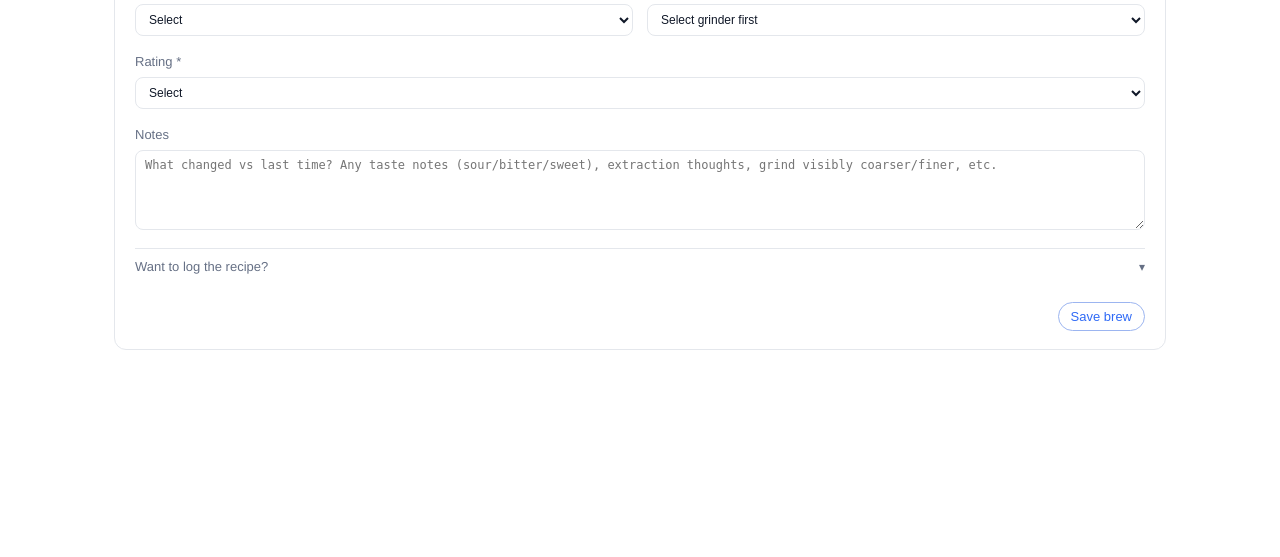
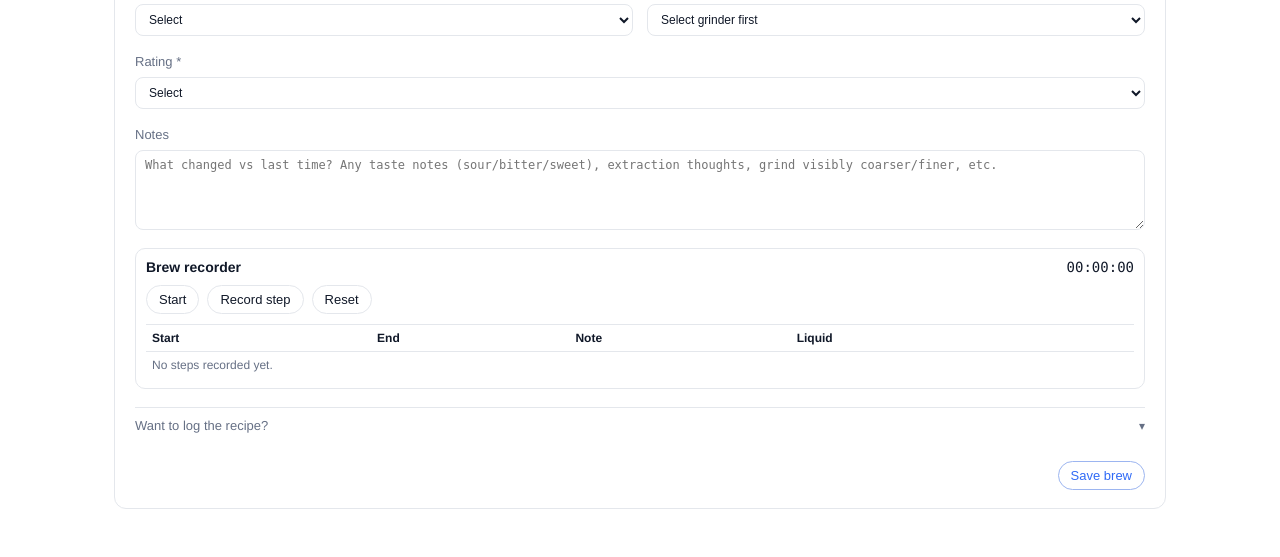
Before and after one commit to nicholasedger88/coffeelog, a Flask app: page /add in a window 1280 px wide. Shown: the part 654-1211 px from the top of the page. Before the commit the page ends 1004 px from the top, so only its background shows below. Run offline with Flask 3, Linux system fonts and the light colour scheme; data comes from the database, SQL or seed files in the repository; some libraries are stand-ins or nearby versions.

Commit message:
Add brew recorder with persisted brew steps

```diff
--- a/app.py
+++ b/app.py
@@ -109,6 +109,17 @@ def format_duration(seconds: int | float | None) -> str:
     return f"{minutes}:{remaining:02d}"
 
 
+@app.template_filter("format_clock")
+def format_clock(seconds: int | float | None) -> str:
+    if seconds is None:
+        return ""
+    total = int(round(seconds))
+    hours = total // 3600
+    minutes = (total % 3600) // 60
+    remaining = total % 60
+    return f"{hours:02d}:{minutes:02d}:{remaining:02d}"
+
+
 @app.template_filter("recipe_summary")
 def recipe_summary(brew: sqlite3.Row | dict[str, Any]) -> str:
     def get_value(key: str) -> Any:
@@ -260,6 +271,17 @@ CREATE TABLE IF NOT EXISTS brews (
     created_at TEXT NOT NULL,
     FOREIGN KEY (bag_id) REFERENCES bags(id) ON DELETE CASCADE
 );
+
+CREATE TABLE IF NOT EXISTS brew_steps (
+    id INTEGER PRIMARY KEY AUTOINCREMENT,
+    brew_id INTEGER NOT NULL,
+    step_order INTEGER NOT NULL,
+    start_seconds INTEGER NOT NULL,
+    end_seconds INTEGER NOT NULL,
+    label_text TEXT,
+    liquid_text TEXT,
+    FOREIGN KEY (brew_id) REFERENCES brews(id) ON DELETE CASCADE
+);
 """
 
 
@@ -274,6 +296,7 @@ def init_db() -> None:
     conn.executescript(SCHEMA_SQL)
     migrate_bags_schema(conn)
     migrate_brews_schema(conn)
+    migrate_brew_steps_schema(conn)
     conn.commit()
     conn.close()
 
@@ -325,6 +348,77 @@ def migrate_brews_schema(conn: sqlite3.Connection) -> None:
         "UPDATE brews SET logged_by_user = COALESCE(logged_by_user, 'Nicholas') WHERE logged_by_user IS NULL OR logged_by_user = ''"
     )
 
+
+
+
+def migrate_brew_steps_schema(conn: sqlite3.Connection) -> None:
+    conn.execute(
+        """
+        CREATE TABLE IF NOT EXISTS brew_steps (
+            id INTEGER PRIMARY KEY AUTOINCREMENT,
+            brew_id INTEGER NOT NULL,
+            step_order INTEGER NOT NULL,
+            start_seconds INTEGER NOT NULL,
+            end_seconds INTEGER NOT NULL,
+            label_text TEXT,
+            liquid_text TEXT,
+            FOREIGN KEY (brew_id) REFERENCES brews(id) ON DELETE CASCADE
+        )
+        """
+    )
+    conn.execute(
+        """
+        CREATE UNIQUE INDEX IF NOT EXISTS idx_brew_steps_brew_order
+        ON brew_steps (brew_id, step_order)
+        """
+    )
+
+
+def parse_brew_steps(raw_steps: str | None) -> tuple[list[dict[str, Any]], list[str]]:
+    if not raw_steps:
+        return [], []
+    errors: list[str] = []
+    try:
+        payload = json.loads(raw_steps)
+    except json.JSONDecodeError:
+        return [], ["Brew recorder data is invalid."]
+    if not isinstance(payload, list):
+        return [], ["Brew recorder data is invalid."]
+
+    parsed_steps: list[dict[str, Any]] = []
+    previous_end = 0
+    for index, item in enumerate(payload, start=1):
+        if not isinstance(item, dict):
+            errors.append("Brew recorder step format is invalid.")
+            continue
+        start_raw = item.get("start_seconds")
+        end_raw = item.get("end_seconds")
+        if not isinstance(start_raw, int) or not isinstance(end_raw, int):
+            errors.append(f"Step {index} has invalid timing data.")
+            continue
+        if start_raw < 0 or end_raw < 0 or end_raw <= start_raw:
+            errors.append(f"Step {index} timing must be positive and increasing.")
+            continue
+        if start_raw < previous_end:
+            errors.append(f"Step {index} starts before the previous step ends.")
+            continue
+        if end_raw > 36000:
+            errors.append(f"Step {index} timing is too long.")
+            continue
+        label_text = str(item.get("label_text", "")).strip()[:200]
+        liquid_text = str(item.get("liquid_text", "")).strip()[:120]
+        parsed_steps.append(
+            {
+                "step_order": index,
+                "start_seconds": start_raw,
+                "end_seconds": end_raw,
+                "label_text": label_text,
+                "liquid_text": liquid_text,
+            }
+        )
+        previous_end = end_raw
+
+    return parsed_steps, errors
 
 def normalize_flavours(raw: str) -> str:
     parts = [part.strip() for part in raw.split(",") if part.strip()]
@@ -989,6 +1083,27 @@ def fetch_brews_for_bag(bag_id: int) -> list[sqlite3.Row]:
     return rows
 
 
+def fetch_steps_for_brew_ids(brew_ids: list[int]) -> dict[int, list[sqlite3.Row]]:
+    if not brew_ids:
+        return {}
+    placeholders = ",".join(["?" for _ in brew_ids])
+    conn = get_db()
+    rows = conn.execute(
+        f"""
+        SELECT *
+        FROM brew_steps
+        WHERE brew_id IN ({placeholders})
+        ORDER BY brew_id, step_order ASC
+        """,
+        brew_ids,
+    ).fetchall()
+    conn.close()
+    grouped: dict[int, list[sqlite3.Row]] = {}
+    for row in rows:
+        grouped.setdefault(row["brew_id"], []).append(row)
+    return grouped
+
+
 def fetch_grind_insights(bag_id: int) -> list[sqlite3.Row]:
     conn = get_db()
     rows = conn.execute(
@@ -1112,9 +1227,12 @@ def add_coffee() -> Any:
         if not bag_only_mode and not bag_id:
             errors.append("Select an existing bag.")
         brew_data: dict[str, Any] = {}
+        brew_steps: list[dict[str, Any]] = []
         if not bag_only_mode:
             brew_data, brew_errors = validate_brew_payload(request.form)
             errors.extend(brew_errors)
+            brew_steps, step_errors = parse_brew_steps(request.form.get("brew_steps_json"))
+            errors.extend(step_errors)
 
         if errors:
             for error in errors:
@@ -1124,7 +1242,7 @@ def add_coffee() -> Any:
             if bag_only_mode:
                 bag_id = insert_bag(conn, bag_data, request.files.get("bag_photo"))
             else:
-                conn.execute(
+                brew_cursor = conn.execute(
                     """
                     INSERT INTO brews (
                         bag_id, date, rating, brew_style, grinder, logged_by_user,
@@ -1154,6 +1272,23 @@ def add_coffee() -> Any:
                         datetime.utcnow().isoformat(timespec="seconds"),
                     ),
                 )
+                brew_id = int(brew_cursor.lastrowid)
+                for step in brew_steps:
+                    conn.execute(
+                        """
+                        INSERT INTO brew_steps (
+                            brew_id, step_order, start_seconds, end_seconds, label_text, liquid_text
+                        ) VALUES (?, ?, ?, ?, ?, ?)
+                        """,
+                        (
+                            brew_id,
+                            step["step_order"],
+                            step["start_seconds"],
+                            step["end_seconds"],
+                            step["label_text"],
+                            step["liquid_text"],
+                        ),
+                    )
             conn.commit()
             conn.close()
             flash("Bag added successfully." if bag_only_mode else "Brew logged successfully.", "success")
@@ -1313,6 +1448,7 @@ def bag_detail(bag_id: int) -> Any:
         return redirect(url_for("bags_view"))
     brews = fetch_brews_for_bag(bag_id)
     grind_insights = fetch_grind_insights(bag_id)
+    brew_steps_by_brew = fetch_steps_for_brew_ids([int(brew["id"]) for brew in brews])
     latest_brew_id = brews[0]["id"] if brews else None
     dial_in_assistant = build_dial_in_assistant(brews)
     return render_template(
@@ -1320,6 +1456,7 @@ def bag_detail(bag_id: int) -> Any:
         bag=bag,
         brews=brews,
         grind_insights=grind_insights,
+        brew_steps_by_brew=brew_steps_by_brew,
         latest_brew_id=latest_brew_id,
         dial_in_assistant=dial_in_assistant,
     )
--- a/static/app.js
+++ b/static/app.js
@@ -925,6 +925,155 @@ const setupOriginMaps = () => {
   originMaps.forEach((el) => observer.observe(el));
 };
 
+const setupBrewRecorder = () => {
+  const recorder = document.getElementById("brew-recorder");
+  if (!recorder) return;
+  const timeEl = document.getElementById("brew-recorder-time");
+  const toggleBtn = document.getElementById("brew-recorder-toggle");
+  const stepBtn = document.getElementById("brew-recorder-step");
+  const resetBtn = document.getElementById("brew-recorder-reset");
+  const stepsBody = document.getElementById("brew-steps-body");
+  const hiddenInput = document.getElementById("brew-steps-json");
+  if (!timeEl || !toggleBtn || !stepBtn || !resetBtn || !stepsBody || !hiddenInput) return;
+
+  let startedAt = null;
+  let elapsedMs = 0;
+  let timer = null;
+  let lastStepSecond = 0;
+  let steps = [];
+
+  const formatClock = (seconds) => {
+    const h = Math.floor(seconds / 3600)
+      .toString()
+      .padStart(2, "0");
+    const m = Math.floor((seconds % 3600) / 60)
+      .toString()
+      .padStart(2, "0");
+    const s = Math.floor(seconds % 60)
+      .toString()
+      .padStart(2, "0");
+    return `${h}:${m}:${s}`;
+  };
+
+  const getElapsedMs = () => {
+    if (!startedAt) return elapsedMs;
+    return elapsedMs + (Date.now() - startedAt);
+  };
+
+  const currentSeconds = () => Math.floor(getElapsedMs() / 1000);
+
+  const syncHiddenInput = () => {
+    hiddenInput.value = JSON.stringify(
+      steps.map((step) => ({
+        start_seconds: step.start_seconds,
+        end_seconds: step.end_seconds,
+        label_text: step.label_text || "",
+        liquid_text: step.liquid_text || "",
+      }))
+    );
+  };
+
+  const renderSteps = () => {
+    stepsBody.innerHTML = "";
+    if (!steps.length) {
+      const row = document.createElement("tr");
+      row.className = "brew-steps-empty";
+      row.innerHTML = '<td colspan="5">No steps recorded yet.</td>';
+      stepsBody.appendChild(row);
+      syncHiddenInput();
+      return;
+    }
+    steps.forEach((step, index) => {
+      const row = document.createElement("tr");
+      row.innerHTML = `
+        <td>${formatClock(step.start_seconds)}</td>
+        <td>${formatClock(step.end_seconds)}</td>
+        <td><input type="text" value="${step.label_text || ""}" placeholder="e.g. bloom" data-field="label_text" data-index="${index}" /></td>
+        <td><input type="text" value="${step.liquid_text || ""}" placeholder="e.g. 35ml" data-field="liquid_text" data-index="${index}" /></td>
+        <td><button type="button" class="text-link" data-action="delete" data-index="${index}">Delete</button></td>
+      `;
+      stepsBody.appendChild(row);
+    });
+    syncHiddenInput();
+  };
+
+  const tick = () => {
+    timeEl.textContent = formatClock(currentSeconds());
+  };
+
+  toggleBtn.addEventListener("click", () => {
+    if (startedAt) {
+      elapsedMs = getElapsedMs();
+      startedAt = null;
+      if (timer) {
+        window.clearInterval(timer);
+        timer = null;
+      }
+      toggleBtn.textContent = "Resume";
+      stepBtn.disabled = true;
+      return;
+    }
+    startedAt = Date.now();
+    if (!timer) {
+      timer = window.setInterval(tick, 200);
+    }
+    toggleBtn.textContent = "Pause";
+    stepBtn.disabled = false;
+    tick();
+  });
+
+  stepBtn.addEventListener("click", () => {
+    const endSeconds = currentSeconds();
+    if (endSeconds <= lastStepSecond) return;
+    steps.push({
+      start_seconds: lastStepSecond,
+      end_seconds: endSeconds,
+      label_text: "",
+      liquid_text: "",
+    });
+    lastStepSecond = endSeconds;
+    renderSteps();
+  });
+
+  resetBtn.addEventListener("click", () => {
+    startedAt = null;
+    elapsedMs = 0;
+    lastStepSecond = 0;
+    steps = [];
+    if (timer) {
+      window.clearInterval(timer);
+      timer = null;
+    }
+    timeEl.textContent = "00:00:00";
+    toggleBtn.textContent = "Start";
+    stepBtn.disabled = true;
+    renderSteps();
+  });
+
+  stepsBody.addEventListener("input", (event) => {
+    const target = event.target;
+    if (!(target instanceof HTMLInputElement)) return;
+    const index = Number(target.dataset.index);
+    const field = target.dataset.field;
+    if (!Number.isInteger(index) || !steps[index] || !field) return;
+    steps[index][field] = target.value;
+    syncHiddenInput();
+  });
+
+  stepsBody.addEventListener("click", (event) => {
+    const target = event.target;
+    if (!(target instanceof HTMLElement)) return;
+    if (target.dataset.action !== "delete") return;
+    const index = Number(target.dataset.index);
+    if (!Number.isInteger(index) || !steps[index]) return;
+    steps.splice(index, 1);
+    lastStepSecond = steps.length ? steps[steps.length - 1].end_seconds : 0;
+    renderSteps();
+  });
+
+  renderSteps();
+};
+
 document.addEventListener("DOMContentLoaded", () => {
   setupAutocomplete();
   setupGrindSettings();
@@ -937,4 +1086,5 @@ document.addEventListener("DOMContentLoaded", () => {
   setupAltitudeChart();
   setupEquatorChart();
   setupOriginMaps();
+  setupBrewRecorder();
 });
--- a/static/styles.css
+++ b/static/styles.css
@@ -346,6 +346,57 @@ textarea {
 
 .recipe-grid {
   margin-top: 8px;
+}
+
+.brew-recorder {
+  border: 1px solid var(--border);
+  border-radius: 10px;
+  padding: 10px;
+  display: grid;
+  gap: 10px;
+}
+
+.brew-recorder-header {
+  display: flex;
+  justify-content: space-between;
+  align-items: center;
+}
+
+.brew-recorder-time {
+  font-family: ui-monospace, SFMono-Regular, Menlo, Monaco, Consolas, "Liberation Mono", "Courier New", monospace;
+  font-size: 14px;
+}
+
+.brew-recorder-actions {
+  display: flex;
+  gap: 8px;
+  flex-wrap: wrap;
+}
+
+.brew-steps-table,
+.brew-steps-readonly {
+  width: 100%;
+  border-collapse: collapse;
+  font-size: 12px;
+}
+
+.brew-steps-table th,
+.brew-steps-table td,
+.brew-steps-readonly th,
+.brew-steps-readonly td {
+  border-top: 1px solid var(--border);
+  padding: 6px;
+  text-align: left;
+  vertical-align: middle;
+}
+
+.brew-steps-table input {
+  width: 100%;
+  min-width: 120px;
+}
+
+.brew-steps-empty td {
+  color: var(--muted);
 }
 
 .dial-in-assistant {
--- a/templates/add.html
+++ b/templates/add.html
@@ -215,6 +215,34 @@
           placeholder="What changed vs last time? Any taste notes (sour/bitter/sweet), extraction thoughts, grind visibly coarser/finer, etc."
         ></textarea>
       </label>
+      <div class="brew-recorder" id="brew-recorder">
+        <div class="brew-recorder-header">
+          <strong>Brew recorder</strong>
+          <span class="brew-recorder-time" id="brew-recorder-time">00:00:00</span>
+        </div>
+        <div class="brew-recorder-actions">
+          <button type="button" class="secondary" id="brew-recorder-toggle">Start</button>
+          <button type="button" class="secondary" id="brew-recorder-step" disabled>Record step</button>
+          <button type="button" class="secondary" id="brew-recorder-reset">Reset</button>
+        </div>
+        <input type="hidden" name="brew_steps_json" id="brew-steps-json" />
+        <table class="brew-steps-table" id="brew-steps-table">
+          <thead>
+            <tr>
+              <th>Start</th>
+              <th>End</th>
+              <th>Note</th>
+              <th>Liquid</th>
+              <th></th>
+            </tr>
+          </thead>
+          <tbody id="brew-steps-body">
+            <tr class="brew-steps-empty">
+              <td colspan="5">No steps recorded yet.</td>
+            </tr>
+          </tbody>
+        </table>
+      </div>
       <div class="recipe-toggle" data-target="recipe-basics">
         <span>Want to log the recipe?</span>
         <span class="toggle-icon" aria-hidden="true">▾</span>
```
Also changed, not shown: templates/bag_detail.html (+26 -0 lines).
